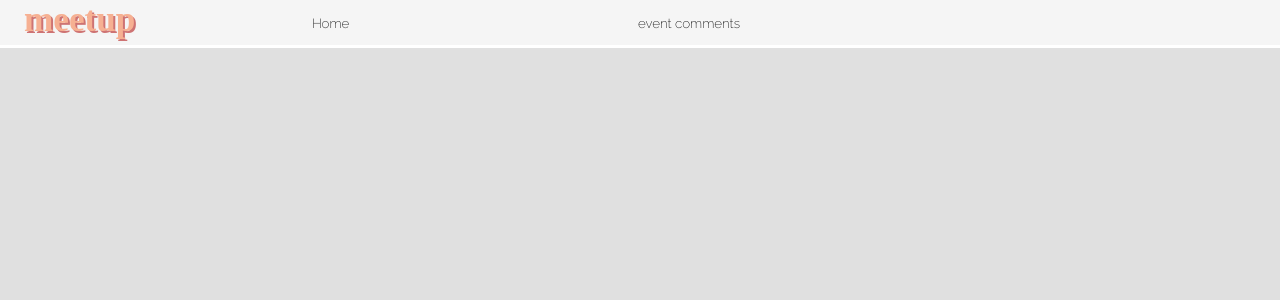
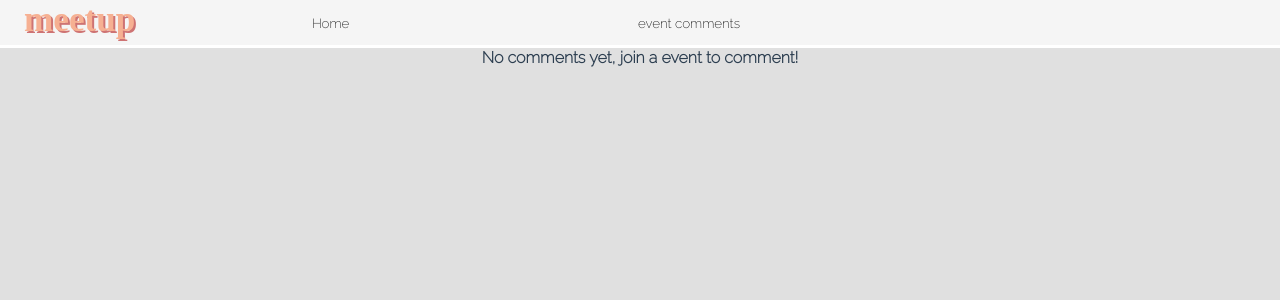
Before and after one commit to Sofianossnahoj/meetup, a Vue app: page / in a window 1280 px wide. Both pictures are taken after a click on the button "event comments". Shown: the top 300 px of the page. Built offline with nearby package versions, Linux system fonts and the light colour scheme; a web font is replaced by a local one.

Commit message:
final fixes

```diff
--- a/src/App.vue
+++ b/src/App.vue
@@ -64,6 +64,7 @@ main {
   display: flex;
   flex-direction: column;
   align-items: center;
+  align-self: center;
 }
 .eventCard {
   border-style: solid;
--- a/src/components/Comments.vue
+++ b/src/components/Comments.vue
@@ -1,5 +1,8 @@
 <template>
   <main>
+    <h4 v-if="isEmpty">
+      No comments yet, join a event to comment!
+    </h4>
     <section v-for="(event, title) in events" :key="title" class="comments">
       <div v-if="event.userNames.length !== 0" class="comments-card">
         <h4>{{ event.title }}</h4>
@@ -9,13 +12,7 @@
         <div v-show="event.joinForm" class="comment-form">
           <input
             type="text"
-            placeholder="Name"
-            class="input-field"
-            v-model="event.userComment"
-          />
-          <input
-            type="text"
-            placeholder="write a comment"
+            placeholder="Comment here!"
             class="input-field"
             v-model="event.userComment"
           />
@@ -31,6 +28,7 @@
           </button>
         </div>
         <div class="comments">
+          <h4>previous comments</h4>
           <ul id="userComments">
             <li
               v-for="($value, index) in event.userComments"
@@ -56,6 +54,7 @@ export default {
   data() {
     return {
       names: [],
+      isEmpty: true,
       events: [
         {
           id: 1,
@@ -106,6 +105,7 @@ export default {
       const events = JSON.parse(localStorage.getItem("events"));
       if (events !== null) {
         this.events = events;
+        this.isEmpty = !this.isEmpty;
       }
     },
 
@@ -126,13 +126,14 @@ export default {
 
 <style scoped>
 .comments {
-  width: 90%;
+  width: 400px;
   max-height: 50%;
   margin-top: 1.5rem;
 }
 
 .comments-card {
   border-style: solid;
+  width: 90%;
   border-color: #ffff;
   border-width: 3px;
   border-radius: 2px;
@@ -147,6 +148,7 @@ export default {
 
 .comments-list {
   list-style-type: none;
+  margin-bottom: 1.5rem;
 }
 
 .comment-btn {
```
